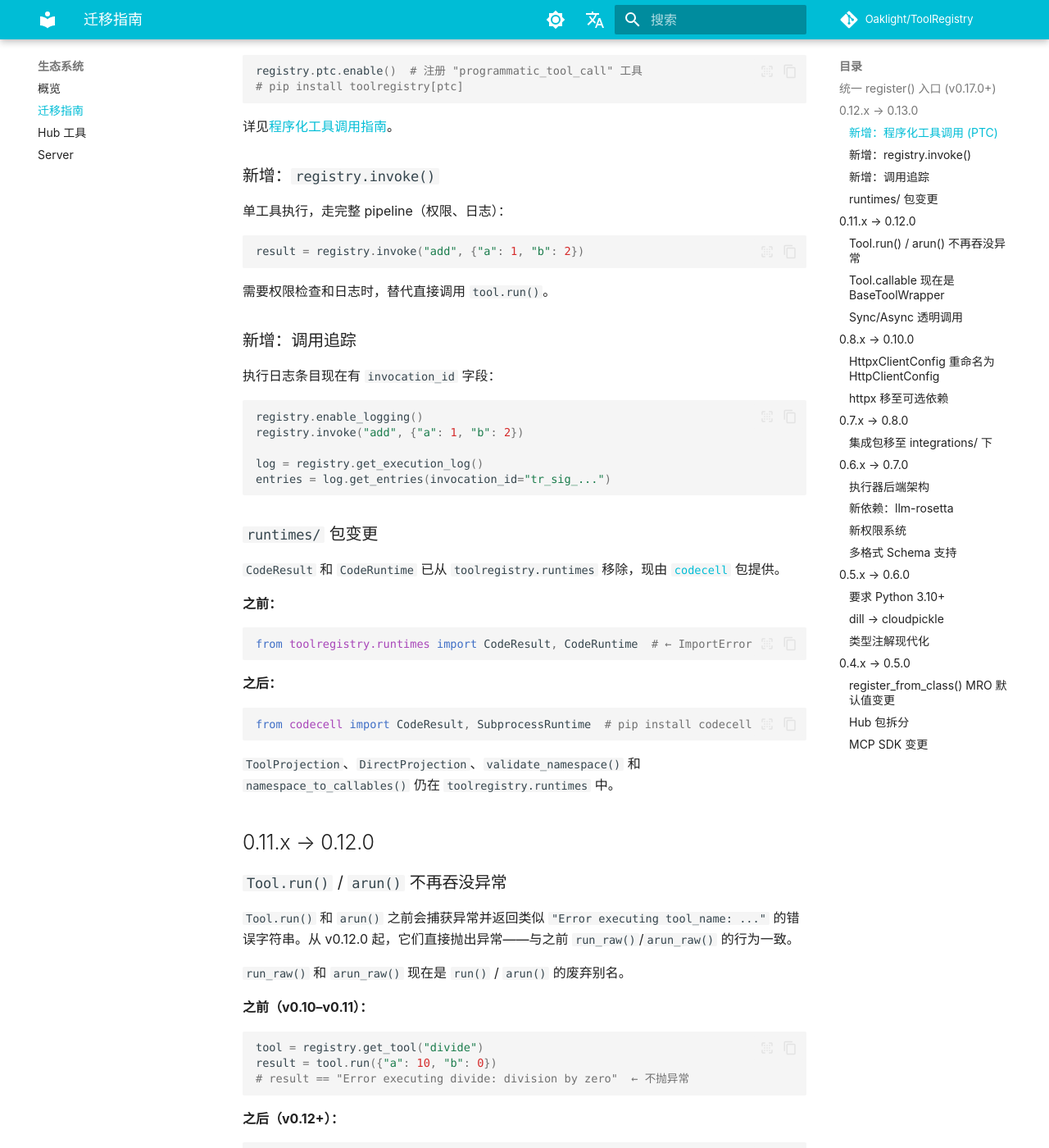
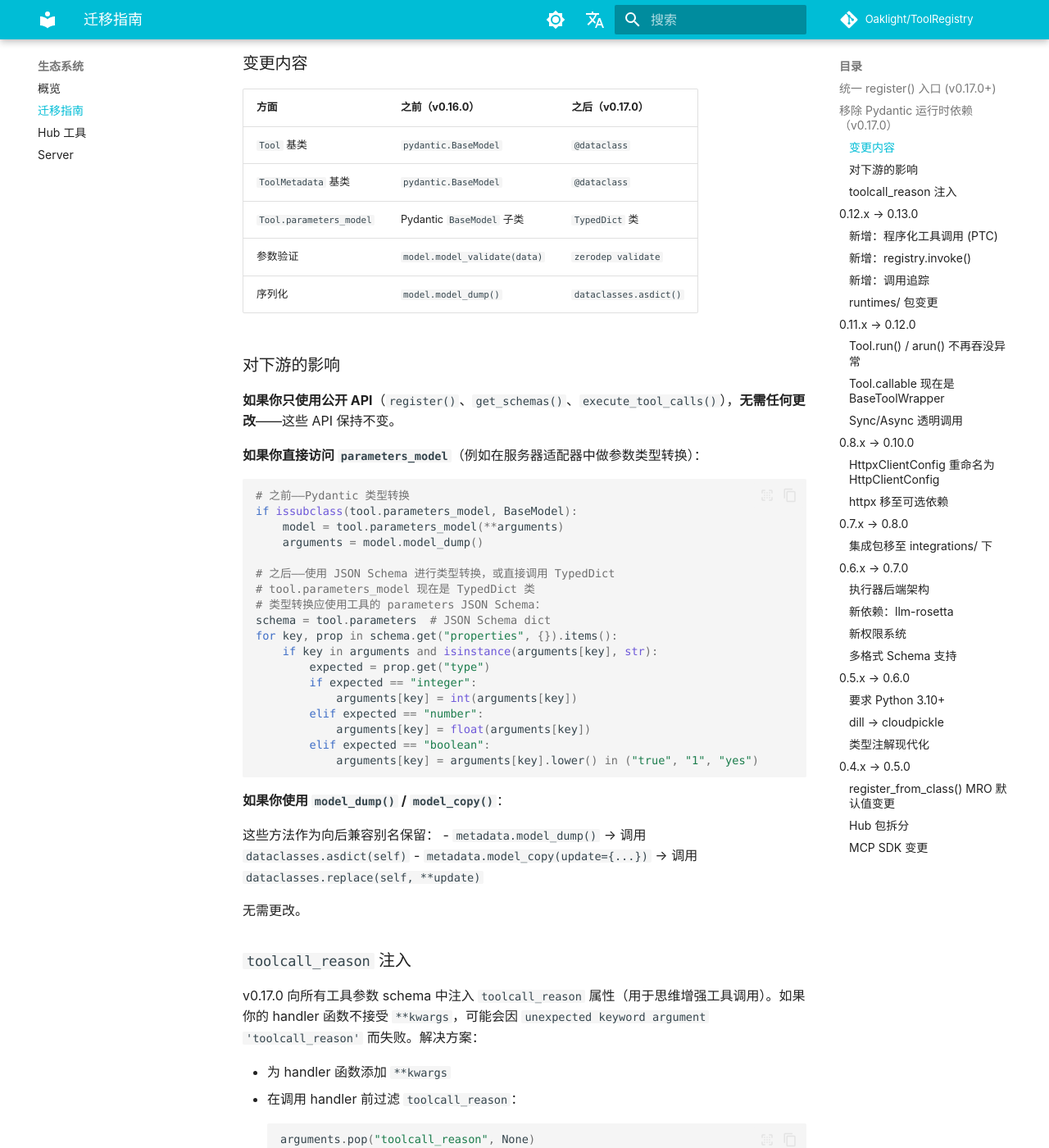
Before and after one commit to Oaklight/ToolRegistry, an MkDocs documentation site: the page built from docs/migration.md, in a window 1280 px wide and 1400 px high, scrolled down 941 px. Shown: the whole window at 82% size. Built offline with MkDocs 1.6.1 and Material for MkDocs 9.7.7, drawn with Linux system fonts in a browser that asks for light colours; some web fonts are replaced; comment, search, counter and statistics services are not loaded; some of the changed text lies outside the part shown.

Commit message:
docs: add Pydantic removal migration guide, mark as breaking in changelog

````diff
--- a/docs/migration.md
+++ b/docs/migration.md
@@ -18,6 +18,65 @@
 旧方法仍然可用，但会发出 `DeprecationWarning`。它们将在未来的主要版本中移除。
 
 ---
+
+## 移除 Pydantic 运行时依赖（v0.17.0）
+
+`Tool` 和 `ToolMetadata` 已从 Pydantic `BaseModel` 转换为标准 `dataclasses`。`parameters_model` 现在是 `TypedDict` 类（来自 `zerodep validate`），不再是 Pydantic 模型。
+
+### 变更内容
+
+| 方面 | 之前（v0.16.0） | 之后（v0.17.0） |
+|------|-----------------|-----------------|
+| `Tool` 基类 | `pydantic.BaseModel` | `@dataclass` |
+| `ToolMetadata` 基类 | `pydantic.BaseModel` | `@dataclass` |
+| `Tool.parameters_model` | Pydantic `BaseModel` 子类 | `TypedDict` 类 |
+| 参数验证 | `model.model_validate(data)` | `zerodep validate` |
+| 序列化 | `model.model_dump()` | `dataclasses.asdict()` |
+
+### 对下游的影响
+
+**如果你只使用公开 API**（`register()`、`get_schemas()`、`execute_tool_calls()`），**无需任何更改**——这些 API 保持不变。
+
+**如果你直接访问 `parameters_model`**（例如在服务器适配器中做参数类型转换）：
+
+```python
+# 之前——Pydantic 类型转换
+if issubclass(tool.parameters_model, BaseModel):
+    model = tool.parameters_model(**arguments)
+    arguments = model.model_dump()
+
+# 之后——使用 JSON Schema 进行类型转换，或直接调用 TypedDict
+# tool.parameters_model 现在是 TypedDict 类
+# 类型转换应使用工具的 parameters JSON Schema：
+schema = tool.parameters  # JSON Schema dict
+for key, prop in schema.get("properties", {}).items():
+    if key in arguments and isinstance(arguments[key], str):
+        expected = prop.get("type")
+        if expected == "integer":
+            arguments[key] = int(arguments[key])
+        elif expected == "number":
+            arguments[key] = float(arguments[key])
+        elif expected == "boolean":
+            arguments[key] = arguments[key].lower() in ("true", "1", "yes")
+```
+
+**如果你使用 `model_dump()` / `model_copy()`**：
+
+这些方法作为向后兼容别名保留：
+- `metadata.model_dump()` → 调用 `dataclasses.asdict(self)`
+- `metadata.model_copy(update={...})` → 调用 `dataclasses.replace(self, **update)`
+
+无需更改。
+
+### `toolcall_reason` 注入
+
+v0.17.0 向所有工具参数 schema 中注入 `toolcall_reason` 属性（用于思维增强工具调用）。如果你的 handler 函数不接受 `**kwargs`，可能会因 `unexpected keyword argument 'toolcall_reason'` 而失败。解决方案：
+
+- 为 handler 函数添加 `**kwargs`
+- 在调用 handler 前过滤 `toolcall_reason`：
+  ```python
+  arguments.pop("toolcall_reason", None)
+  ```
 
 ## 0.12.x → 0.13.0
 
````
Also changed, not shown: docs/changelog.md (+1 -1 lines).
